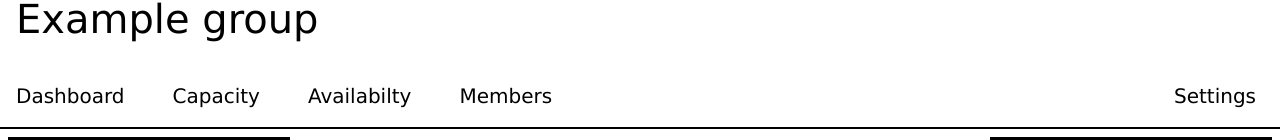
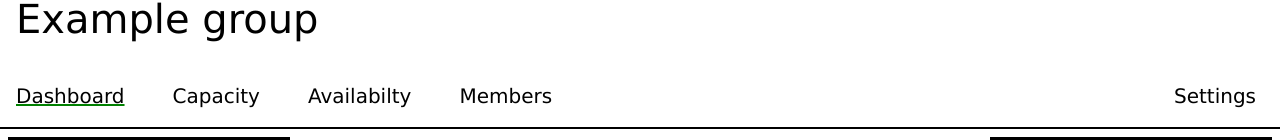
Before and after one commit to SamAld06/sprint-capacity-tracker, a Next.js app: page / in a window 1280 px wide. In both pictures the pointer is over the button "Dashboard". Shown: the part 109-249 px from the top of the page. Built offline with nearby package versions, Linux system fonts and the light colour scheme.

Commit message:
SCT-2 finish with styling for tab bar

```diff
--- a/src/components/tabbar/styles.module.css
+++ b/src/components/tabbar/styles.module.css
@@ -16,18 +16,24 @@
 .infoTabs {
     display: flex;
     gap: 3rem;
+    cursor: pointer;
+}
+
+.infoTabs button:hover {
+    text-decoration: underline;
+    text-decoration-color: green;
+    cursor: pointer;
 }
 
 .settings {
     display: flex;
     margin-left: auto;
     padding: 0 0.5rem;
-}
-.navigation {
-    padding: 0 0.5rem 0 0.5rem;
+
 }
 
-.navigation:hover {
-    color: green;
-    transition-duration: 1s;
+.settings:hover{
+    text-decoration: underline;
+    text-decoration-color: green;
+    cursor: pointer;
 }
```
